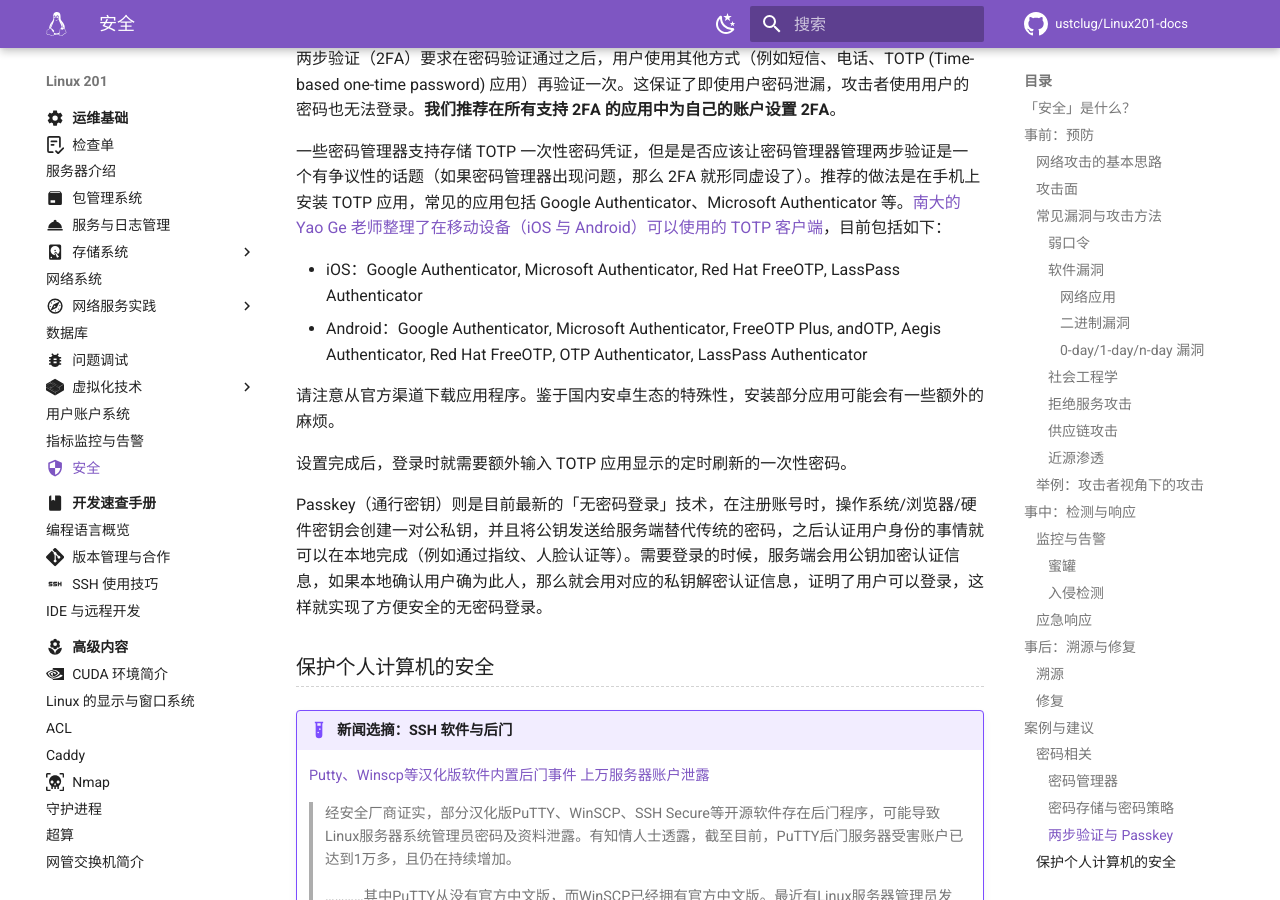
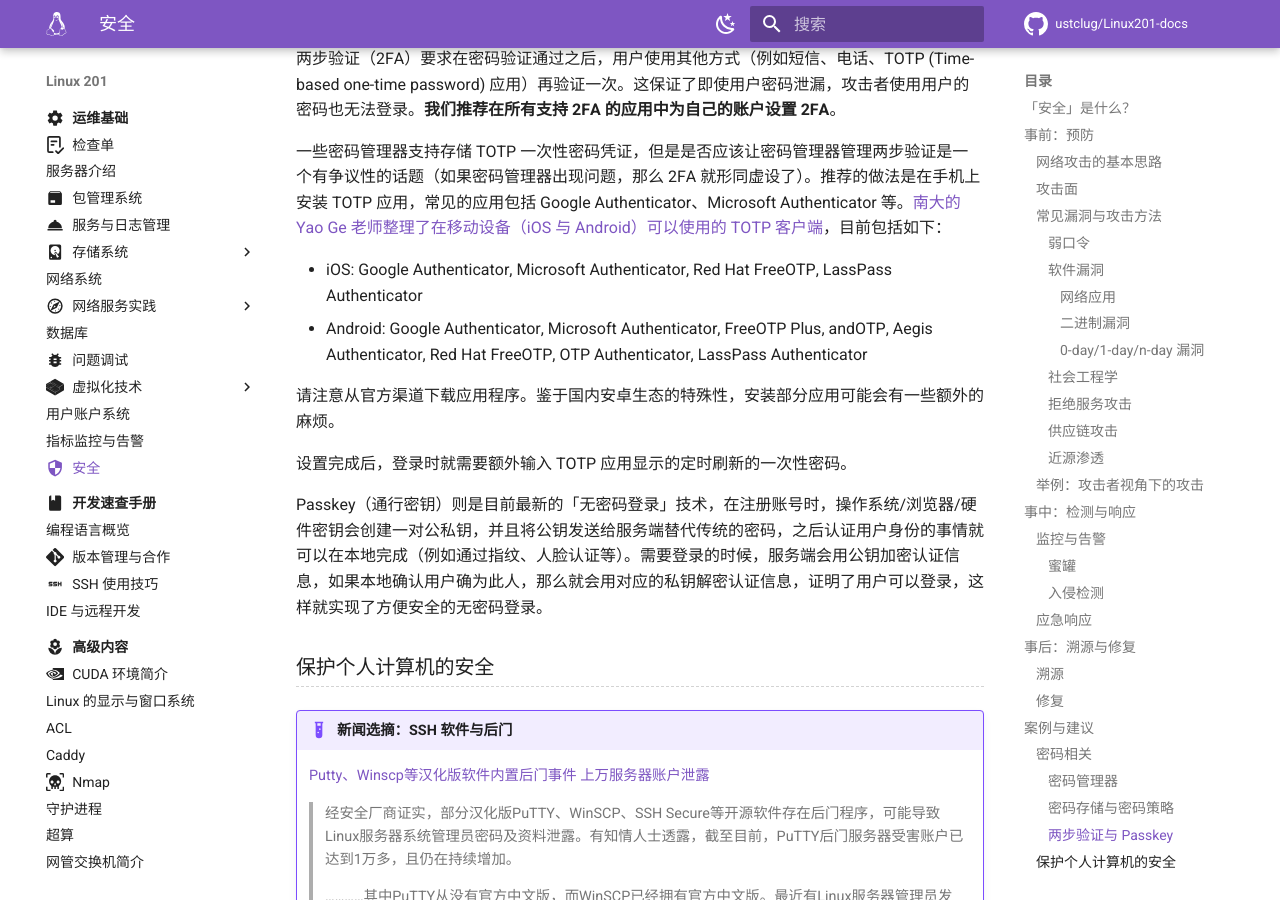
Before and after one commit to ustclug/Linux201-docs, an MkDocs documentation site: the page built from docs/ops/security.md, in a window 1280 px wide and 900 px high, scrolled down 10609 px. Built offline with MkDocs 1.6.1 and Material for MkDocs 9.7.7, drawn with Linux system fonts in a browser that asks for light colours; comment, search, counter and statistics services are not loaded; part of the change alters nothing that is shown.

Commit message:
Auto fix formatting from GitHub Actions run 246

```diff
--- a/docs/ops/security.md
+++ b/docs/ops/security.md
@@ -318,8 +318,8 @@ sshesame 会将所有记录的行为打印到 stdout, 可以使用 `docker logs`
 
 一些密码管理器支持存储 TOTP 一次性密码凭证，但是是否应该让密码管理器管理两步验证是一个有争议性的话题（如果密码管理器出现问题，那么 2FA 就形同虚设了）。推荐的做法是在手机上安装 TOTP 应用，常见的应用包括 Google Authenticator、Microsoft Authenticator 等。[南大的 Yao Ge 老师整理了在移动设备（iOS 与 Android）可以使用的 TOTP 客户端](https://doc.nju.edu.cn/books/37693/page/a5bfc)，目前包括如下：
 
-- iOS：Google Authenticator, Microsoft Authenticator, Red Hat FreeOTP, LassPass Authenticator
-- Android：Google Authenticator, Microsoft Authenticator, FreeOTP Plus, andOTP, Aegis Authenticator, Red Hat FreeOTP, OTP Authenticator, LassPass Authenticator
+- iOS: Google Authenticator, Microsoft Authenticator, Red Hat FreeOTP, LassPass Authenticator
+- Android: Google Authenticator, Microsoft Authenticator, FreeOTP Plus, andOTP, Aegis Authenticator, Red Hat FreeOTP, OTP Authenticator, LassPass Authenticator
 
 请注意从官方渠道下载应用程序。鉴于国内安卓生态的特殊性，安装部分应用可能会有一些额外的麻烦。
 
```
